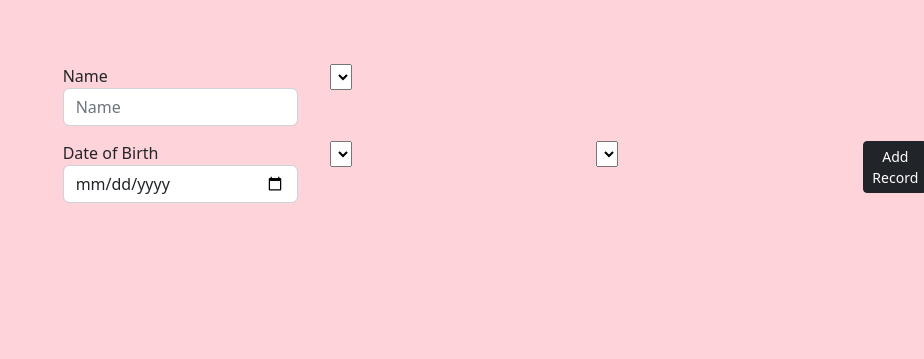
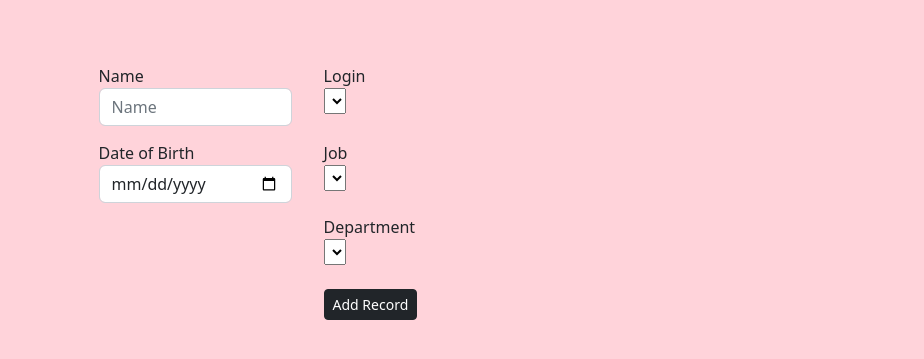
Before and after one commit to Derv6464/databaseProject2, a Flask app: page /add_employ_View in a window 1320 px wide. Shown: the part 56-415 px from the top of the page, without its empty margins (396-1320 px from the left). Run offline with Flask 2, Linux system fonts and the light colour scheme; data that the repository does not hold is empty.

Commit message:
Improved Add Employee Page

```diff
--- a/templates/addEmployee.html
+++ b/templates/addEmployee.html
@@ -2,7 +2,7 @@
 <html lang="en">
 <head>
 
-        <title>Add Assets</title>
+        <title>Add Employee</title>
 
         {% include 'nav.html' %}
     </head>
@@ -28,6 +28,7 @@
             />
           </div>
           <div class="form-group col-md-7">
+              <label for="name">Login</label><br>
             <select name = "login">
               {% for row in data[2] %}
                   <OPTION value= {{row["id"] }}>{{ row["name"] }}</OPTION>
@@ -51,23 +52,27 @@
             />
           </div>
           <div class="form-group col-md-7">
+              <label for="name">Job</label><br>
             <select name = "job">
               {% for row in data[0] %}
                   <OPTION value= {{row["id"] }}>{{ row["name"] }}</OPTION>
               {% endfor %}
             </select>
-        </div>
-        <div class="form-group col-md-7">
+              <div class="form-group col-md-7">
+                  <br>
+            <label for="name">Department</label><br>
             <select name = "dept">
               {% for row in data[1] %}
                   <OPTION value= {{row["id"] }}>{{ row["name"] }}</OPTION>
               {% endfor %}
             </select>
         </div>
-        <div >
+              <br>
+              <div >
           <button type="submit" class="btn btn-dark btn-sm">
             Add Record
           </button>
+        </div>
         </div>
       </form>
     </div>
```
